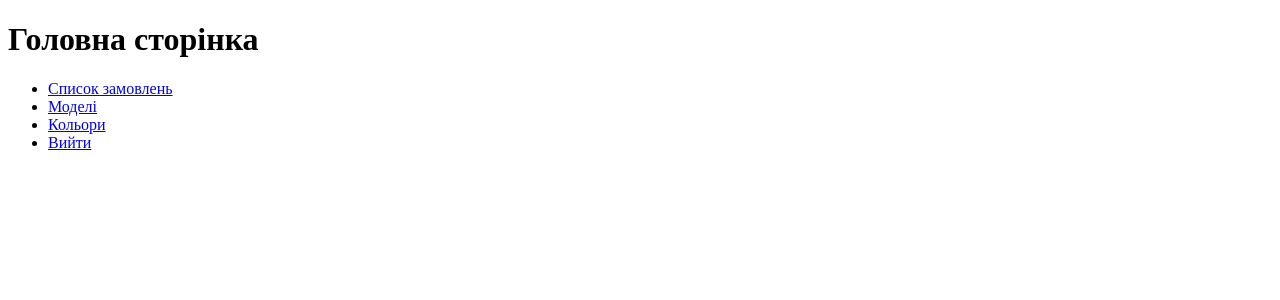
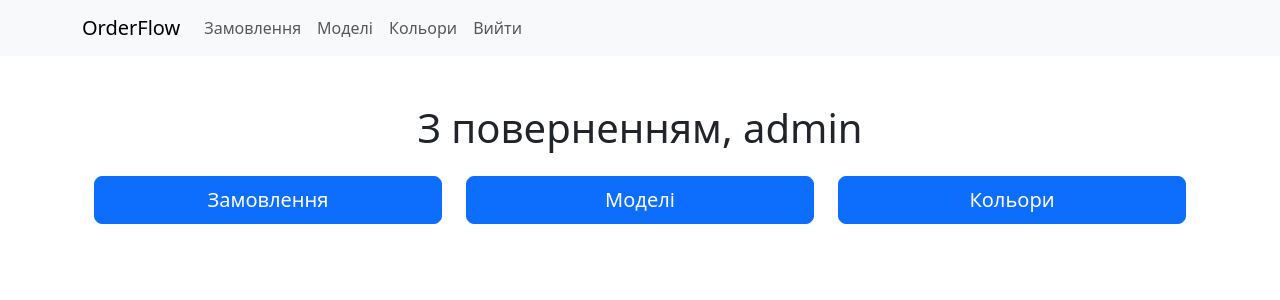
Before and after one commit to mykyyta/order-flow, a Django app: page / in a window 1280 px wide. Shown: the top 300 px of the page. Run offline with Django 5.2, Linux system fonts and the light colour scheme; a user stored in the database is signed in.

Commit message:
bootstrap design added

```diff
--- a/orders/views.py
+++ b/orders/views.py
@@ -1,9 +1,7 @@
 from django.shortcuts import render, get_object_or_404, redirect
 from django.contrib.auth import authenticate, login, logout
 from django.http import JsonResponse
-import json
 
-# Головна сторінка
 def custom_login_required(view_func):
     def wrapper(request, *args, **kwargs):
         if not request.user.is_authenticated:
@@ -16,9 +14,10 @@ def index(request):
     return render(request, 'index.html')
 
 
-# Аутентифікація
+def auth_login(request):
+    if request.user.is_authenticated:
+        return redirect('index')
 
-def auth_login(request):
     if request.method == 'POST':
         username = request.POST.get('username')
         password = request.POST.get('password')
@@ -29,7 +28,7 @@ def auth_login(request):
         user = authenticate(request, username=username, password=password)
         if user is not None:
             login(request, user)
-            return redirect('/')  # Перенаправлення після входу
+            return redirect('index')
         else:
             return JsonResponse({'message': 'Invalid credentials'}, status=401)
 
@@ -43,8 +42,6 @@ def auth_user(request):
 def auth_logout(request):
     logout(request)
     return JsonResponse({'message': 'Logout successful'}, status=200)
-
-# Заглушки для замовлень
 
 @custom_login_required
 def order_list(request):
@@ -66,7 +63,6 @@ def order_update(request, order_id):
 def order_history(request, order_id):
     return JsonResponse({'message': f'Історія змін статусу замовлення {order_id} (заглушка)'})
 
-# Заглушки для моделей виробів
 
 @custom_login_required
 def model_list(request):
@@ -76,8 +72,6 @@ def model_list(request):
 def model_detail(request, model_id):
     return JsonResponse({'message': f'Деталі моделі {model_id} (заглушка)'})
 
-# Заглушки для кольорів
-
 @custom_login_required
 def color_list(request):
     return JsonResponse({'message': 'Список кольорів (заглушка)'})
--- /dev/null
+++ b/templates/base.html
@@ -0,0 +1,38 @@
+<!DOCTYPE html>
+<html lang="uk">
+<head>
+    <meta charset="UTF-8">
+    <meta name="viewport" content="width=device-width, initial-scale=1">
+    <title>{% block title %}OrderFlow{% endblock %}</title>
+
+    <!-- Bootstrap 5 -->
+    <link href="https://cdn.jsdelivr.net/npm/bootstrap@5.3.0/dist/css/bootstrap.min.css" rel="stylesheet">
+</head>
+<body>
+    {% if request.path != "/login/" %}
+    <nav class="navbar navbar-expand-lg navbar-light bg-light">
+        <div class="container">
+            <a class="navbar-brand" href="/">OrderFlow</a>
+            <button class="navbar-toggler" type="button" data-bs-toggle="collapse" data-bs-target="#navbarNav">
+                <span class="navbar-toggler-icon"></span>
+            </button>
+            <div class="collapse navbar-collapse" id="navbarNav">
+                <ul class="navbar-nav">
+                    <li class="nav-item"><a class="nav-link" href="/orders/">Замовлення</a></li>
+                    <li class="nav-item"><a class="nav-link" href="/models/">Моделі</a></li>
+                    <li class="nav-item"><a class="nav-link" href="/colors/">Кольори</a></li>
+                    <li class="nav-item"><a class="nav-link" href="/logout/">Вийти</a></li>
+                </ul>
+            </div>
+        </div>
+    </nav>
+    {% endif %}
+
+    <div class="container mt-4">
+        {% block content %}{% endblock %}
+    </div>
+
+    <!-- Bootstrap JS -->
+    <script src="https://cdn.jsdelivr.net/npm/bootstrap@5.3.0/dist/js/bootstrap.bundle.min.js"></script>
+</body>
+</html>
--- a/templates/index.html
+++ b/templates/index.html
@@ -1,19 +1,20 @@
-<!DOCTYPE html>
-<html lang="uk">
-<head>
-    <meta charset="UTF-8">
-    <meta name="viewport" content="width=device-width, initial-scale=1.0">
-    <title>Головна</title>
-</head>
-<body>
-    <h1>Головна сторінка</h1>
-    <nav>
-        <ul>
-            <li><a href="/orders/">Список замовлень</a></li>
-            <li><a href="/models/">Моделі</a></li>
-            <li><a href="/colors/">Кольори</a></li>
-            <li><a href="/logout/">Вийти</a></li>
-        </ul>
-    </nav>
-</body>
-</html>
+{% extends "base.html" %}
+
+{% block title %}Головна{% endblock %}
+
+{% block content %}
+<div class="container text-center mt-5">
+    <h1 class="mb-4">З поверненням, {{ user.username }}</h1>
+    <div class="row">
+        <div class="col-md-4 mb-3">
+            <a href="/orders/" class="btn btn-primary btn-lg w-100">Замовлення</a>
+        </div>
+        <div class="col-md-4 mb-3">
+            <a href="/models/" class="btn btn-primary btn-lg w-100">Моделі</a>
+        </div>
+        <div class="col-md-4 mb-3">
+            <a href="/colors/" class="btn btn-primary btn-lg w-100">Кольори</a>
+        </div>
+    </div>
+</div>
+{% endblock %}
```
Also changed, not shown: templates/login.html (+23 -16 lines), db.sqlite3.
